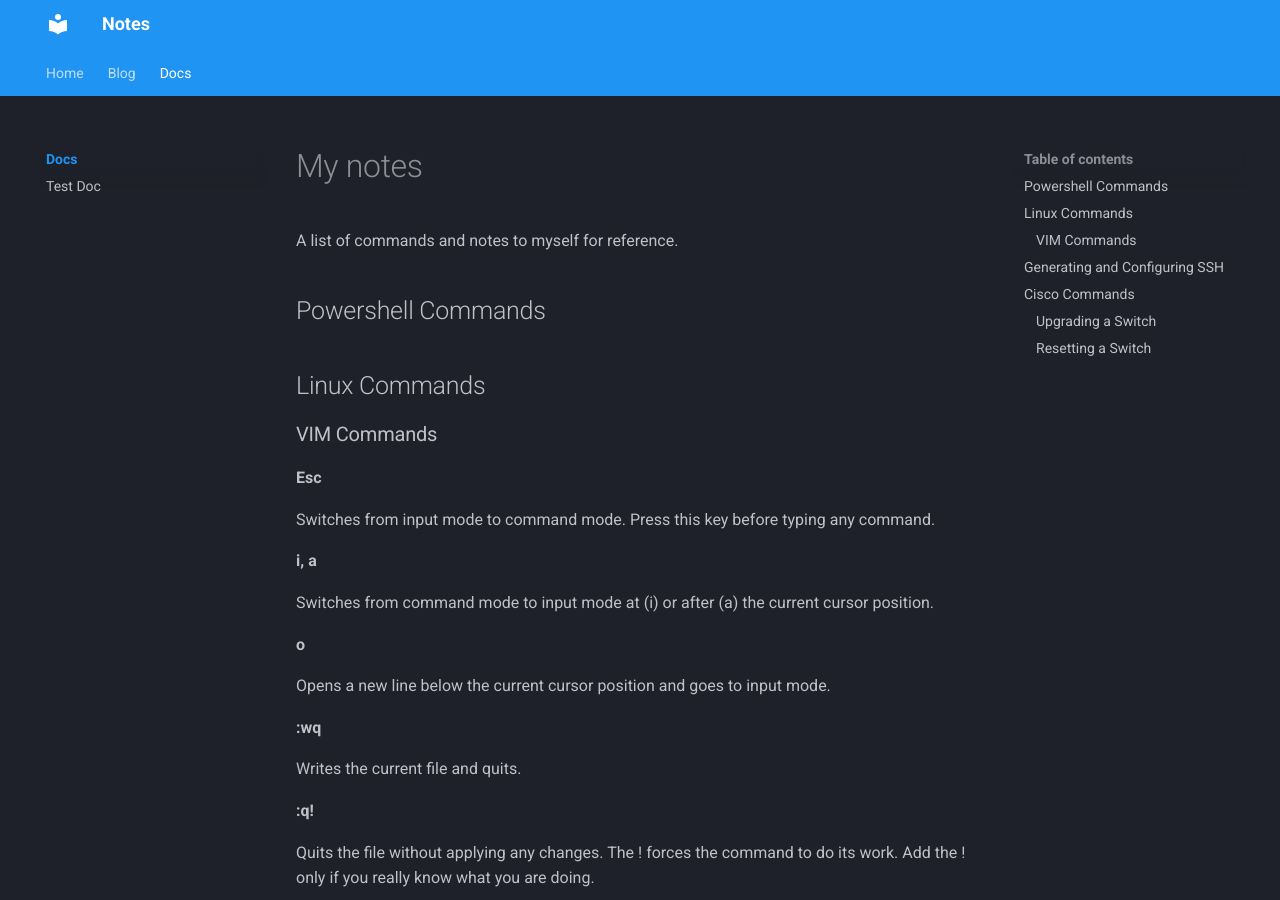
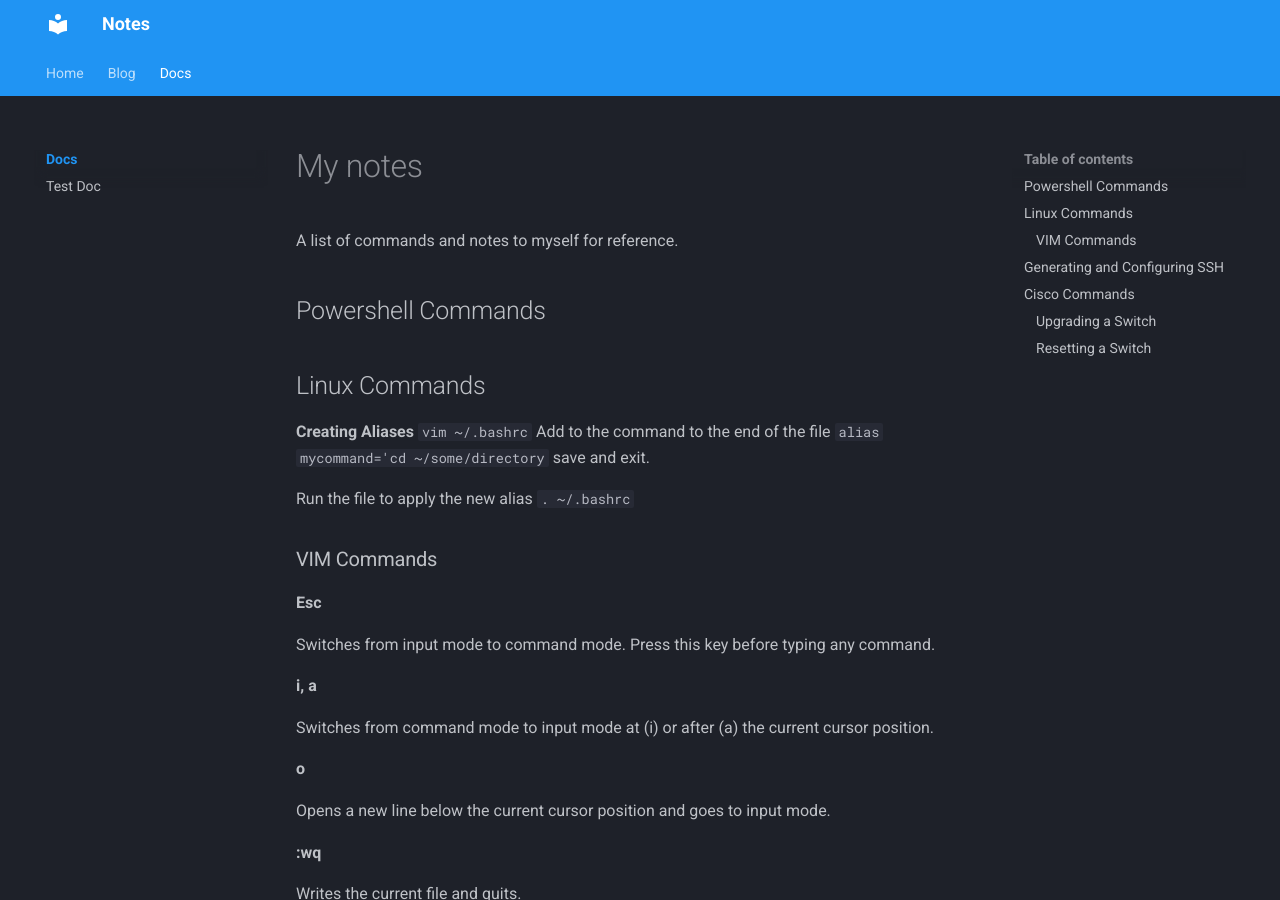
Before and after one commit to evanhumphry/me, an MkDocs documentation site: the page built from docs/docs/index.md, in a window 1280 px wide and 900 px high. Built offline with MkDocs 1.6.1 and Material for MkDocs 9.7.7, drawn with Linux system fonts in a browser that asks for light colours.

Commit message:
Update index.md

```diff
--- a/docs/docs/index.md
+++ b/docs/docs/index.md
@@ -5,6 +5,20 @@ A list of commands and notes to myself for reference.
 ## Powershell Commands
 
 ## Linux Commands
+**Creating Aliases**
+`
+vim ~/.bashrc
+`
+Add to the command to the end of the file
+`
+alias mycommand='cd ~/some/directory
+`
+save and exit.
+
+Run the file to apply the new alias
+`
+. ~/.bashrc
+`
 
 ### VIM Commands
 **Esc**
```
